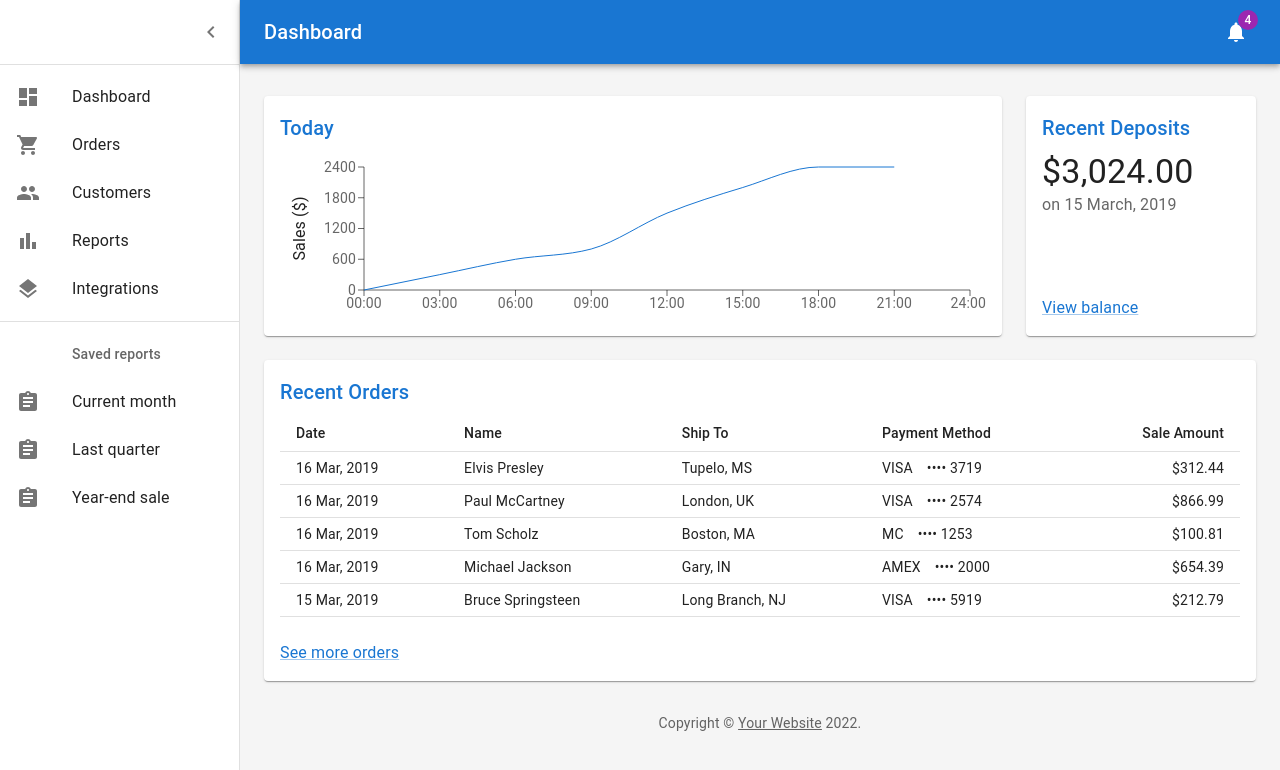
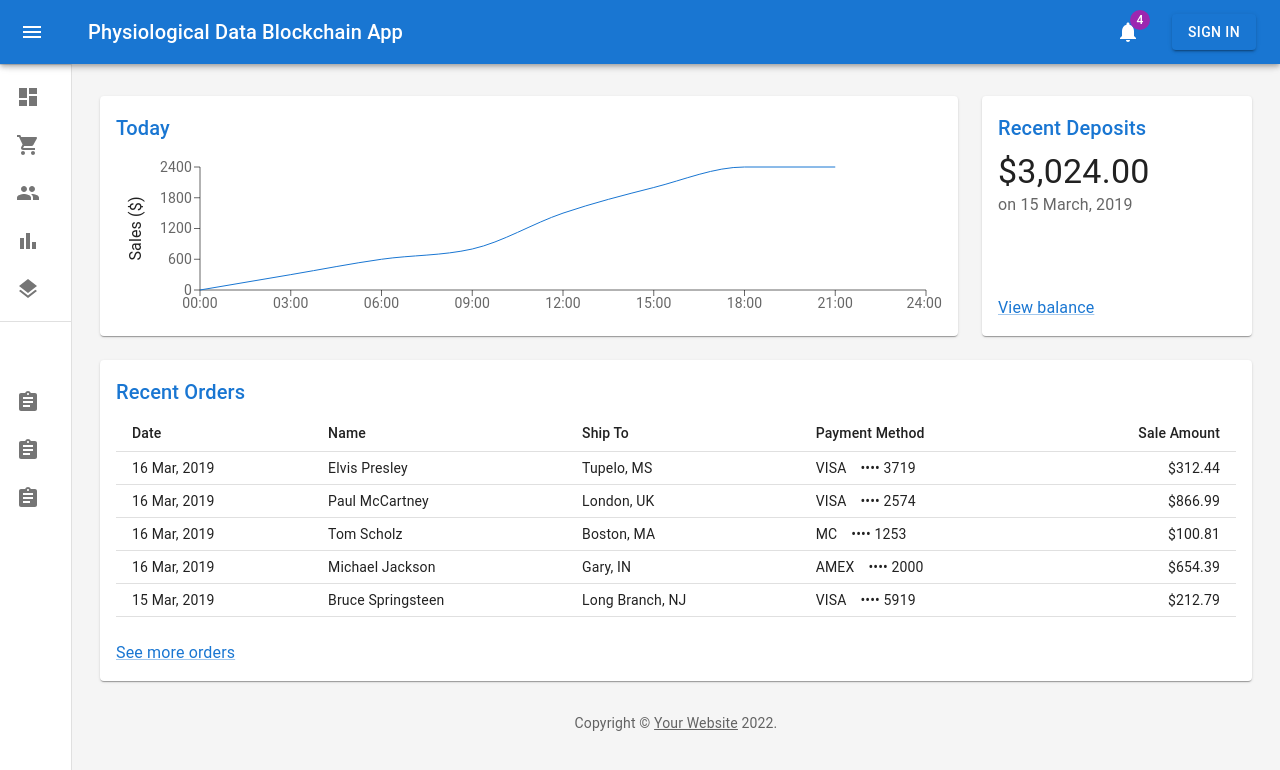
Before and after one commit to jotpalch/PhysiologicalDataBlockchainApp, a React (Create React App) app in the folder portal/the-app/: page / in a window 1280 px wide. Shown: the top 770 px of the page. Built offline with nearby package versions, Linux system fonts and the light colour scheme.

Commit message:
login framework

```diff
--- a/portal/the-app/package.json
+++ b/portal/the-app/package.json
@@ -39,5 +39,9 @@
       "last 1 firefox version",
       "last 1 safari version"
     ]
+  },
+  "devDependencies": {
+    "eslint": "^8.12.0",
+    "eslint-plugin-react": "^7.29.4"
   }
 }
--- a/portal/the-app/src/App.js
+++ b/portal/the-app/src/App.js
@@ -1,29 +1,15 @@
-import logo from './logo.svg';
-import './App.css';
-import Button from "@mui/material/Button";
+import "./App.css";
 
-function App() {
+import SignIn from "./Signin";
+import Dashboard from "./Dashboard";
+
+const App = () => {
   return (
-    <div className="App">
-      <Button variant="contained" color="primary">
-        Hello World
-      </Button>
-      <header className="App-header">
-        <img src={logo} className="App-logo" alt="logo" />
-        <p>
-          Edit <code>src/App.js</code> and save to reload.
-        </p>
-        <a
-          className="App-link"
-          href="https://reactjs.org"
-          target="_blank"
-          rel="noopener noreferrer"
-        >
-          Learn React
-        </a>
-      </header>
+    <div className="container">
+      {/* <SignIn /> */}
+      <Dashboard />
     </div>
   );
-}
+};
 
 export default App;
--- a/portal/the-app/src/Dashboard.js
+++ b/portal/the-app/src/Dashboard.js
@@ -1,36 +1,43 @@
-import * as React from 'react';
-import { styled, createTheme, ThemeProvider } from '@mui/material/styles';
-import CssBaseline from '@mui/material/CssBaseline';
-import MuiDrawer from '@mui/material/Drawer';
-import Box from '@mui/material/Box';
-import MuiAppBar from '@mui/material/AppBar';
-import Toolbar from '@mui/material/Toolbar';
-import List from '@mui/material/List';
-import Typography from '@mui/material/Typography';
-import Divider from '@mui/material/Divider';
-import IconButton from '@mui/material/IconButton';
-import Badge from '@mui/material/Badge';
-import Container from '@mui/material/Container';
-import Grid from '@mui/material/Grid';
-import Paper from '@mui/material/Paper';
-import Link from '@mui/material/Link';
-import MenuIcon from '@mui/icons-material/Menu';
-import ChevronLeftIcon from '@mui/icons-material/ChevronLeft';
-import NotificationsIcon from '@mui/icons-material/Notifications';
-import { mainListItems, secondaryListItems } from './listItems';
-import Chart from './Chart';
-import Deposits from './Deposits';
-import Orders from './Orders';
+import * as React from "react";
+import { styled, createTheme, ThemeProvider } from "@mui/material/styles";
+import CssBaseline from "@mui/material/CssBaseline";
+import MuiDrawer from "@mui/material/Drawer";
+import Box from "@mui/material/Box";
+import MuiAppBar from "@mui/material/AppBar";
+import Toolbar from "@mui/material/Toolbar";
+import List from "@mui/material/List";
+import Typography from "@mui/material/Typography";
+import Divider from "@mui/material/Divider";
+import IconButton from "@mui/material/IconButton";
+import Badge from "@mui/material/Badge";
+import Container from "@mui/material/Container";
+import Grid from "@mui/material/Grid";
+import Paper from "@mui/material/Paper";
+import Link from "@mui/material/Link";
+import MenuIcon from "@mui/icons-material/Menu";
+import ChevronLeftIcon from "@mui/icons-material/ChevronLeft";
+import NotificationsIcon from "@mui/icons-material/Notifications";
+import { mainListItems, secondaryListItems } from "./listItems";
+import Chart from "./Chart";
+import Deposits from "./Deposits";
+import Orders from "./Orders";
+
+import SignIn from "./Signin";
 
 function Copyright(props) {
   return (
-    <Typography variant="body2" color="text.secondary" align="center" {...props}>
-      {'Copyright © '}
+    <Typography
+      variant="body2"
+      color="text.secondary"
+      align="center"
+      {...props}
+    >
+      {"Copyright © "}
       <Link color="inherit" href="https://mui.com/">
         Your Website
-      </Link>{' '}
+      </Link>{" "}
       {new Date().getFullYear()}
-      {'.'}
+      {"."}
     </Typography>
   );
 }
@@ -38,65 +45,65 @@ function Copyright(props) {
 const drawerWidth = 240;
 
 const AppBar = styled(MuiAppBar, {
-  shouldForwardProp: (prop) => prop !== 'open',
+  shouldForwardProp: (prop) => prop !== "open",
 })(({ theme, open }) => ({
   zIndex: theme.zIndex.drawer + 1,
-  transition: theme.transitions.create(['width', 'margin'], {
+  transition: theme.transitions.create(["width", "margin"], {
     easing: theme.transitions.easing.sharp,
     duration: theme.transitions.duration.leavingScreen,
   }),
   ...(open && {
     marginLeft: drawerWidth,
     width: `calc(100% - ${drawerWidth}px)`,
-    transition: theme.transitions.create(['width', 'margin'], {
+    transition: theme.transitions.create(["width", "margin"], {
       easing: theme.transitions.easing.sharp,
       duration: theme.transitions.duration.enteringScreen,
     }),
   }),
 }));
 
-const Drawer = styled(MuiDrawer, { shouldForwardProp: (prop) => prop !== 'open' })(
-  ({ theme, open }) => ({
-    '& .MuiDrawer-paper': {
-      position: 'relative',
-      whiteSpace: 'nowrap',
+const Drawer = styled(MuiDrawer, {
+  shouldForwardProp: (prop) => prop !== "open",
+})(({ theme, open }) => ({
+  "& .MuiDrawer-paper": {
+    position: "relative",
+    whiteSpace: "nowrap",
     width: drawerWidth,
-      transition: theme.transitions.create('width', {
+    transition: theme.transitions.create("width", {
       easing: theme.transitions.easing.sharp,
       duration: theme.transitions.duration.enteringScreen,
     }),
-      boxSizing: 'border-box',
+    boxSizing: "border-box",
     ...(!open && {
-        overflowX: 'hidden',
-        transition: theme.transitions.create('width', {
+      overflowX: "hidden",
+      transition: theme.transitions.create("width", {
         easing: theme.transitions.easing.sharp,
         duration: theme.transitions.duration.leavingScreen,
       }),
       width: theme.spacing(7),
-        [theme.breakpoints.up('sm')]: {
+      [theme.breakpoints.up("sm")]: {
         width: theme.spacing(9),
       },
     }),
   },
-  }),
-);
+}));
 
 const mdTheme = createTheme();
 
 function DashboardContent() {
-  const [open, setOpen] = React.useState(true);
+  const [open, setOpen] = React.useState(false);
   const toggleDrawer = () => {
     setOpen(!open);
   };
 
   return (
     <ThemeProvider theme={mdTheme}>
-      <Box sx={{ display: 'flex' }}>
+      <Box sx={{ display: "flex" }}>
         <CssBaseline />
         <AppBar position="absolute" open={open}>
           <Toolbar
             sx={{
-              pr: '24px', // keep right padding when drawer closed
+              pr: "24px", // keep right padding when drawer closed
             }}
           >
             <IconButton
@@ -105,8 +112,8 @@ function DashboardContent() {
               aria-label="open drawer"
               onClick={toggleDrawer}
               sx={{
-                marginRight: '36px',
-                ...(open && { display: 'none' }),
+                marginRight: "36px",
+                ...(open && { display: "none" }),
               }}
             >
               <MenuIcon />
@@ -118,21 +125,22 @@ function DashboardContent() {
               noWrap
               sx={{ flexGrow: 1 }}
             >
-              Dashboard
+              Physiological Data Blockchain App
             </Typography>
             <IconButton color="inherit">
               <Badge badgeContent={4} color="secondary">
                 <NotificationsIcon />
               </Badge>
             </IconButton>
+            <SignIn />
           </Toolbar>
         </AppBar>
         <Drawer variant="permanent" open={open}>
           <Toolbar
             sx={{
-              display: 'flex',
-              alignItems: 'center',
-              justifyContent: 'flex-end',
+              display: "flex",
+              alignItems: "center",
+              justifyContent: "flex-end",
               px: [1],
             }}
           >
@@ -151,12 +159,12 @@ function DashboardContent() {
           component="main"
           sx={{
             backgroundColor: (theme) =>
-              theme.palette.mode === 'light'
+              theme.palette.mode === "light"
                 ? theme.palette.grey[100]
                 : theme.palette.grey[900],
             flexGrow: 1,
-            height: '100vh',
-            overflow: 'auto',
+            height: "100vh",
+            overflow: "auto",
           }}
         >
           <Toolbar />
@@ -167,8 +175,8 @@ function DashboardContent() {
                 <Paper
                   sx={{
                     p: 2,
-                    display: 'flex',
-                    flexDirection: 'column',
+                    display: "flex",
+                    flexDirection: "column",
                     height: 240,
                   }}
                 >
@@ -180,8 +188,8 @@ function DashboardContent() {
                 <Paper
                   sx={{
                     p: 2,
-                    display: 'flex',
-                    flexDirection: 'column',
+                    display: "flex",
+                    flexDirection: "column",
                     height: 240,
                   }}
                 >
@@ -190,7 +198,7 @@ function DashboardContent() {
               </Grid>
               {/* Recent Orders */}
               <Grid item xs={12}>
-                <Paper sx={{ p: 2, display: 'flex', flexDirection: 'column' }}>
+                <Paper sx={{ p: 2, display: "flex", flexDirection: "column" }}>
                   <Orders />
                 </Paper>
               </Grid>
--- a/portal/the-app/src/Signin.js
+++ b/portal/the-app/src/Signin.js
@@ -1,60 +1,49 @@
-import * as React from 'react';
-import Avatar from '@mui/material/Avatar';
-import Button from '@mui/material/Button';
-import CssBaseline from '@mui/material/CssBaseline';
-import TextField from '@mui/material/TextField';
-import FormControlLabel from '@mui/material/FormControlLabel';
-import Checkbox from '@mui/material/Checkbox';
-import Link from '@mui/material/Link';
-import Grid from '@mui/material/Grid';
-import Box from '@mui/material/Box';
-import LockOutlinedIcon from '@mui/icons-material/LockOutlined';
-import Typography from '@mui/material/Typography';
-import Container from '@mui/material/Container';
-import { createTheme, ThemeProvider } from '@mui/material/styles';
+import * as React from "react";
+import Avatar from "@mui/material/Avatar";
+import Button from "@mui/material/Button";
+import Backdrop from "@mui/material/Backdrop";
+import CssBaseline from "@mui/material/CssBaseline";
+import TextField from "@mui/material/TextField";
+import FormControlLabel from "@mui/material/FormControlLabel";
+import Checkbox from "@mui/material/Checkbox";
+import Link from "@mui/material/Link";
+import Grid from "@mui/material/Grid";
+import Box from "@mui/material/Box";
+import LockOutlinedIcon from "@mui/icons-material/LockOutlined";
+import Typography from "@mui/material/Typography";
+import Container from "@mui/material/Container";
+import { createTheme, ThemeProvider } from "@mui/material/styles";
 
-function Copyright(props) {
-  return (
-    <Typography variant="body2" color="text.secondary" align="center" {...props}>
-      {'Copyright © '}
-      <Link color="inherit" href="https://mui.com/">
-        Your Website
-      </Link>{' '}
-      {new Date().getFullYear()}
-      {'.'}
-    </Typography>
-  );
-}
-
-const theme = createTheme();
-
-export default function SignIn() {
+const Signinpage = (props) => {
   const handleSubmit = (event) => {
     event.preventDefault();
     const data = new FormData(event.currentTarget);
     console.log({
-      email: data.get('email'),
-      password: data.get('password'),
+      email: data.get("email"),
+      password: data.get("password"),
     });
   };
 
   return (
-    <ThemeProvider theme={theme}>
-      <Container component="main" maxWidth="xs">
+    <Container component="main" maxWidth="md" {...props}>
       <CssBaseline />
       <Box
         sx={{
-            marginTop: 8,
-            display: 'flex',
-            flexDirection: 'column',
-            alignItems: 'center',
+          display: "flex",
+          flexDirection: "column",
+          alignItems: "center",
+          borderRadius: "5%",
+          bgcolor: "white",
+          px: "5%",
+          py: "15%",
+          boxShadow: 3,
         }}
       >
-          <Avatar sx={{ m: 1, bgcolor: 'secondary.main' }}>
+        <Avatar sx={{ m: 1, bgcolor: "secondary.main" }}>
           <LockOutlinedIcon />
         </Avatar>
-          <Typography component="h1" variant="h5">
-            Sign in
+        <Typography component="h1" variant="h4" color="#263238">
+          Sign In
         </Typography>
         <Box component="form" onSubmit={handleSubmit} noValidate sx={{ mt: 1 }}>
           <TextField
@@ -78,6 +67,7 @@ export default function SignIn() {
             autoComplete="current-password"
           />
           <FormControlLabel
+            sx={{ color: "#263238" }}
             control={<Checkbox value="remember" color="primary" />}
             label="Remember me"
           />
@@ -103,8 +93,41 @@ export default function SignIn() {
           </Grid>
         </Box>
       </Box>
-        <Copyright sx={{ mt: 8, mb: 4 }} />
     </Container>
+  );
+};
+
+const theme = createTheme();
+
+export default function SignIn() {
+  const [open, setOpen] = React.useState(false);
+  const handleClose = () => {
+    setOpen(false);
+  };
+  const handleToggle = () => {
+    setOpen(!open);
+  };
+
+  return (
+    <ThemeProvider theme={theme}>
+      <Button variant="contained" sx={{ ml: 3 }} onClick={handleToggle}>
+        sign in
+      </Button>
+      <Backdrop
+        sx={{ color: "#fff", zIndex: (theme) => theme.zIndex.drawer + 1 }}
+        open={open}
+        onClick={handleClose}
+      ></Backdrop>
+      <Signinpage
+        sx={{
+          display: open ? "block" : "none",
+          zIndex: (theme) => theme.zIndex.snackbar + 1,
+          position: "absolute",
+          top: 150,
+          right: 0,
+          left: 0,
+        }}
+      ></Signinpage>
     </ThemeProvider>
   );
 }
--- a/portal/the-app/src/index.js
+++ b/portal/the-app/src/index.js
@@ -1,18 +1,15 @@
-import React from 'react';
-import ReactDOM from 'react-dom';
-import './index.css';
-import App from './App';
-import SignIn from './Signin';
-import Dashboard from './Dashboard'
-import reportWebVitals from './reportWebVitals';
+import React from "react";
+import ReactDOM from "react-dom";
+import "./index.css";
+import App from "./App";
+
+import reportWebVitals from "./reportWebVitals";
 
 ReactDOM.render(
   <React.StrictMode>
-    <Dashboard />
-    {/* <SignIn /> */}
-    {/* <App /> */}
+    <App />
   </React.StrictMode>,
-  document.getElementById('root')
+  document.getElementById("root")
 );
 
 // If you want to start measuring performance in your app, pass a function
```
Also changed, not shown: 1 other file (tests, documents, lock files or other folders). Lines whose indentation alone changed are shown as unchanged.
